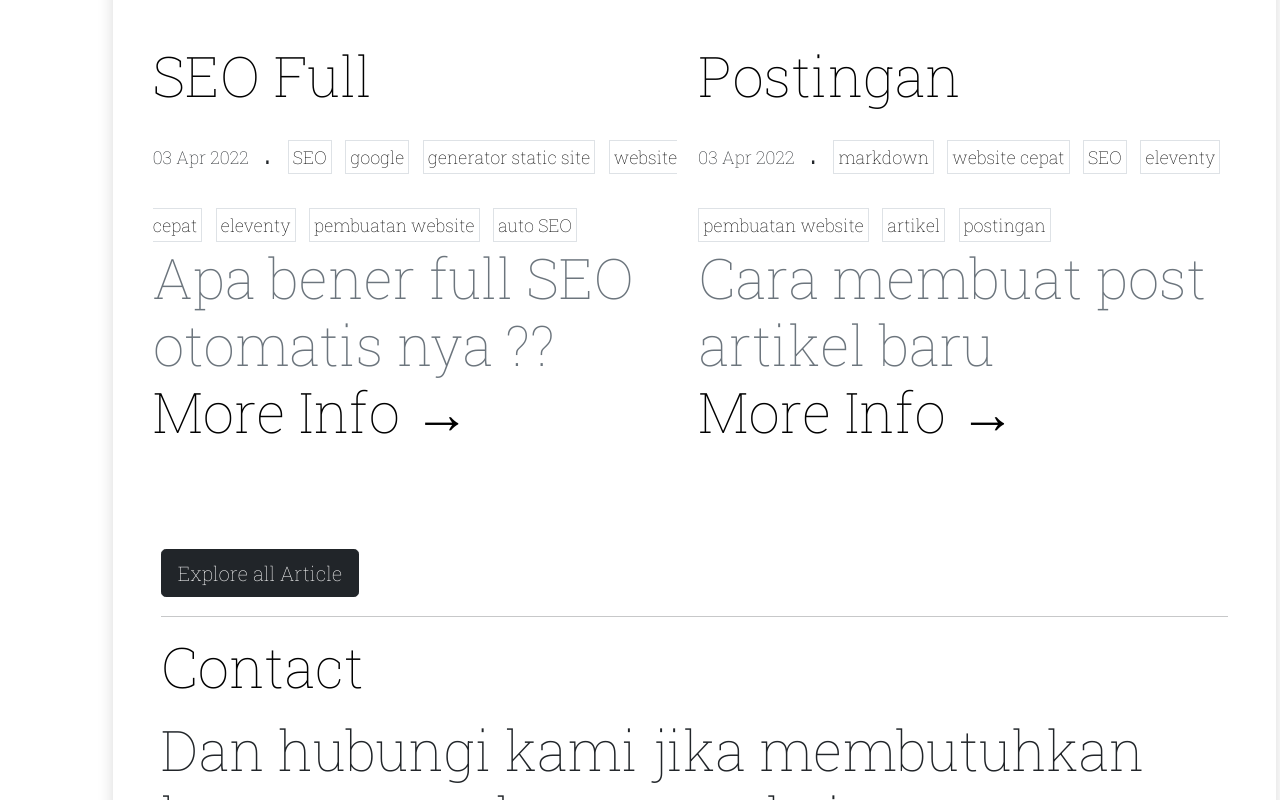
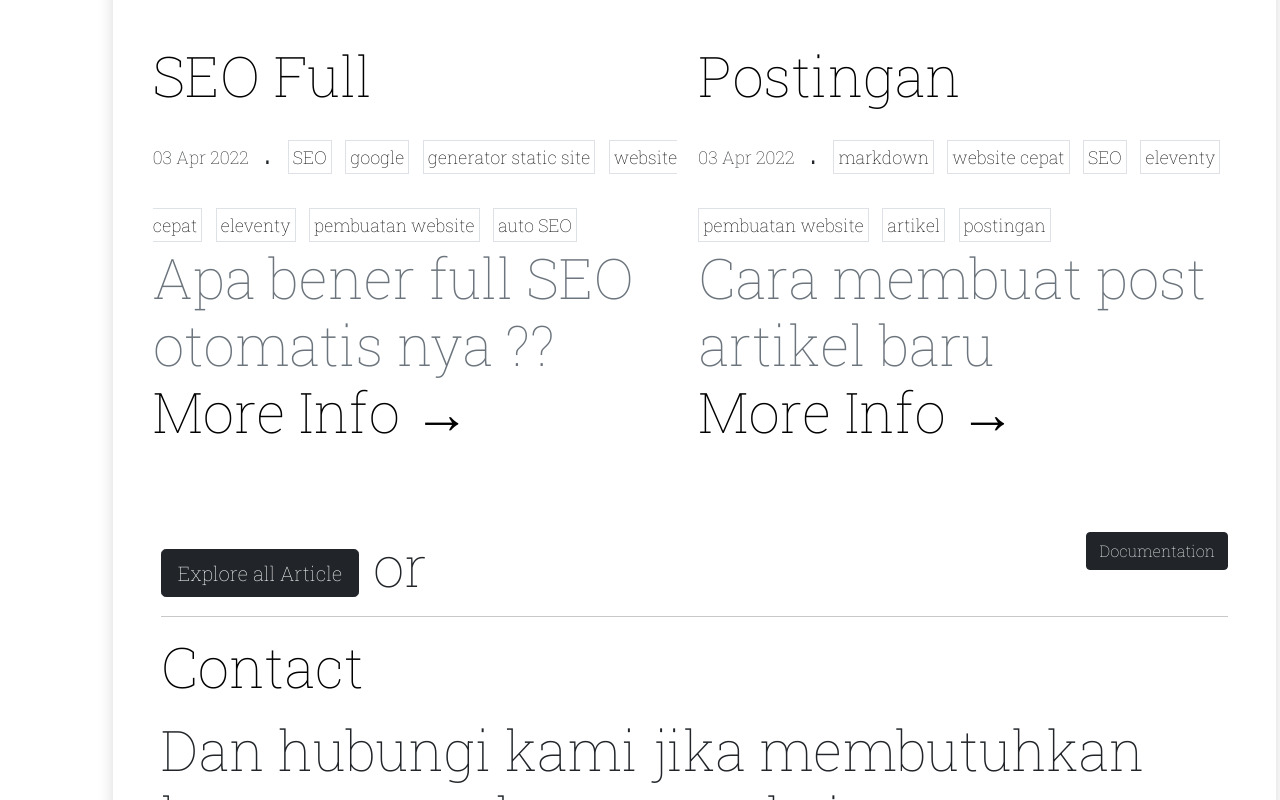
Before and after one commit to mesinkasir/text11ty, an Eleventy site: page index.njk in a window 1280 px wide. Shown: the part 4988-5788 px from the top of the page. Built offline with nearby package versions, Linux system fonts and the light colour scheme; Eleventy itself is replaced by a stand-in of ours; files that its build step writes are made by us from their sources.

Commit message:
Update index.njk

```diff
--- a/index.njk
+++ b/index.njk
@@ -25,7 +25,7 @@ eleventyNavigation:
 {% set postslist = collections.posts | head(-4) %}
 {% set postslistCounter = collections.posts | length %}
 {% include "postslist.njk" %}
-<a href="{{ '/posts' | url }}" class="btn btn-lg btn-dark text-white">Explore all Article</a>
+<a href="{{ '/posts' | url }}" class="btn btn-lg btn-dark text-white">Explore all Article</a> or <a href="https://www.hockeycomputindo.com/2022/04/membuat-website-dengan-eleventy.html" class="btn btn-dark text-white float-end">Documentation</a>
 </div>
 <hr/>
 <div id="{{ metadata.nav.menu5 }}">
```
